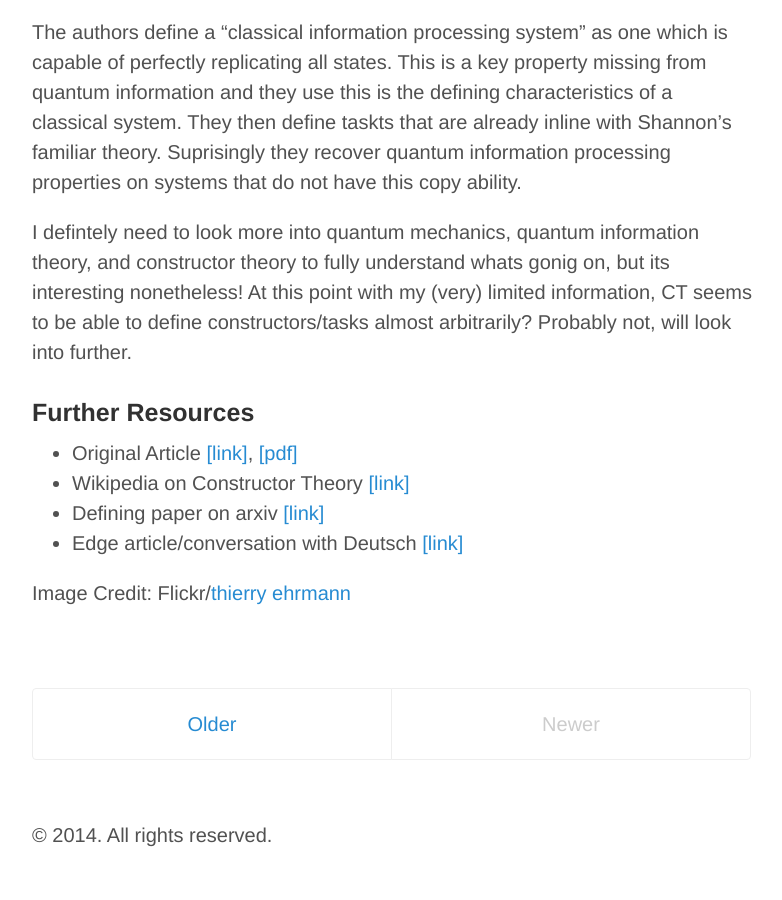
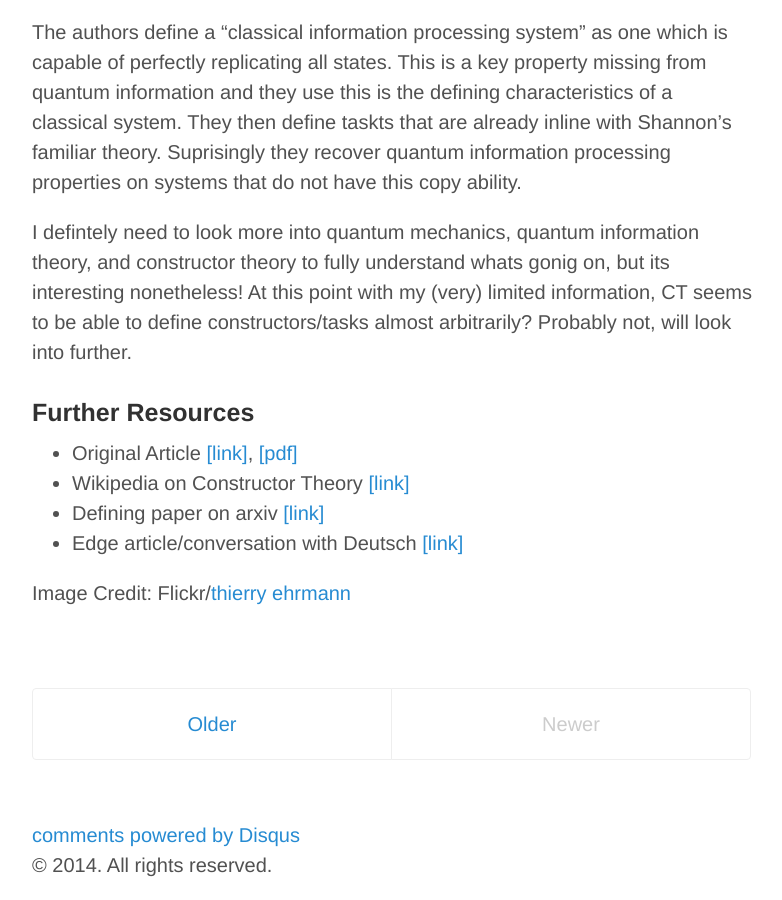
Before and after one commit to diego898/diego898.github.io, a Jekyll site: the page built from index.html, in a window 1280 px wide and 900 px high, scrolled down 1173 px. Shown: the whole window, without its empty margins (248-1030 px from the left). Built offline with Jekyll 4.4.1, drawn with Linux system fonts in a browser that asks for light colours; the list of posts is cut into pages by our own code; comment, search, counter and statistics services are not loaded; before the commit the page ends 2043 px from its top, so only the background shows below that.

Commit message:
adding comments

```diff
--- /dev/null
+++ b/_includes/comments.html
@@ -0,0 +1,15 @@
+<!-- Add Disqus comments. -->
+<div id="disqus_thread"></div>
+<script type="text/javascript">
+    /* * * CONFIGURATION VARIABLES: EDIT BEFORE PASTING INTO YOUR WEBPAGE * * */
+    var disqus_shortname = 'diego898'; // required: replace example with your forum shortname
+
+    /* * * DON'T EDIT BELOW THIS LINE * * */
+    (function() {
+        var dsq = document.createElement('script'); dsq.type = 'text/javascript'; dsq.async = true;
+        dsq.src = '//' + disqus_shortname + '.disqus.com/embed.js';
+        (document.getElementsByTagName('head')[0] || document.getElementsByTagName('body')[0]).appendChild(dsq);
+    })();
+</script>
+<noscript>Please enable JavaScript to view the <a href="http://disqus.com/?ref_noscript">comments powered by Disqus.</a></noscript>
+<a href="http://disqus.com" class="dsq-brlink">comments powered by <span class="logo-disqus">Disqus</span></a>
--- a/_layouts/default.html
+++ b/_layouts/default.html
@@ -17,6 +17,8 @@
 
       {{ content }}
 
+      {% include comments.html %}
+
       <div class="footer">
         <p>
           &copy; {{ site.time | date: '%Y' }}. All rights reserved.
```
